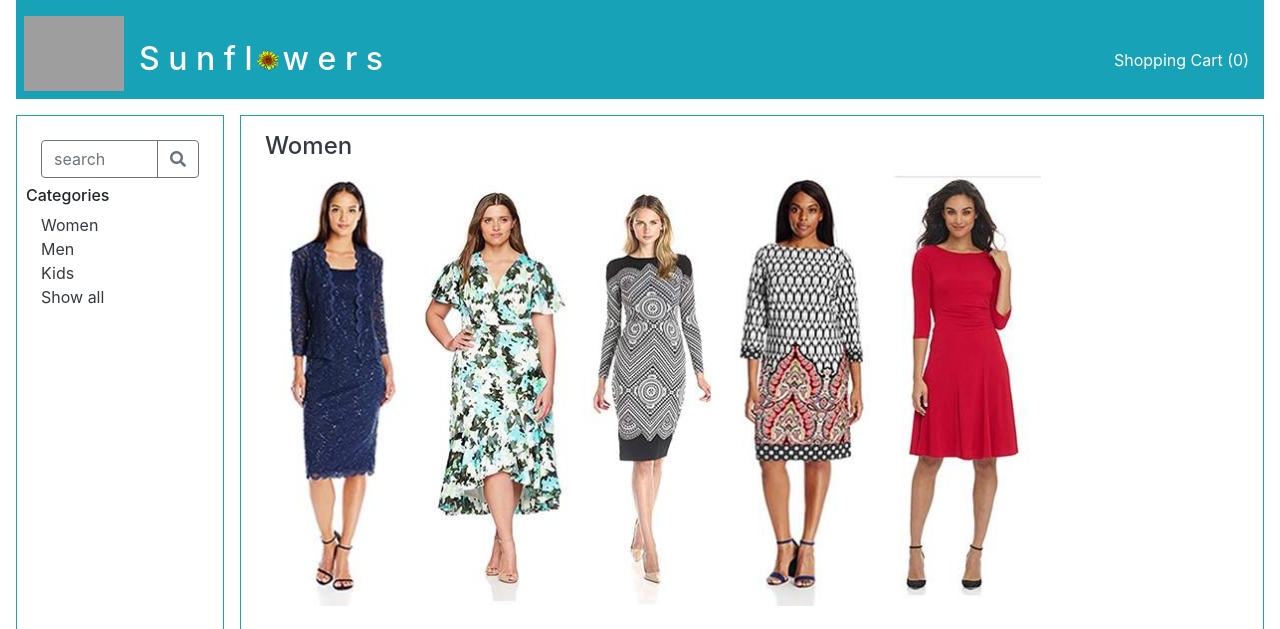
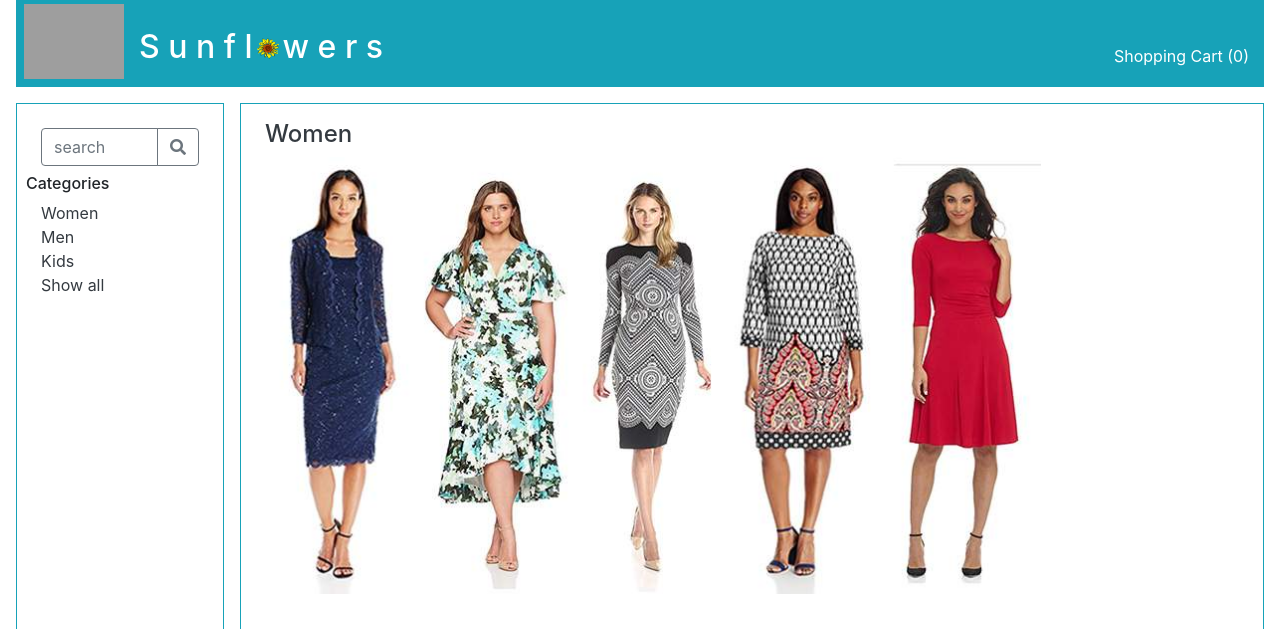
Before and after one commit to trinhgliedt/Ecommerce_Django_Project, a Django app: page / in a window 1280 px wide. Shown: the top 629 px of the page. Run offline with Django 3.2, Linux system fonts and the light colour scheme; data comes from the database, SQL or seed files in the repository; both versions use the stored data as it was after the commit; some libraries are stand-ins or nearby versions; grey boxes are pictures that could not be loaded.

Commit message:
formatted top nav bar

```diff
--- a/main/templates/_0_top_nav_bar.html
+++ b/main/templates/_0_top_nav_bar.html
@@ -3,12 +3,12 @@
 <head>
 </head>
 <body>
-    <div class="row mx-3 mb-3 bg-info pt-3 pb-2"> <!-- Header bar -->
+    <div class="row mx-3 mb-3 bg-info pt-1 pb-2"> <!-- Header bar -->
         {% load static %}
         <img src="{% static "logos/blueSunflower.png" %}" alt="logo" width="100" id="logoImg" class="ml-2"/>
         <div class="col h2 text-white mt-4" id="logoText">S u n f l<span><img src="{% static "logos/sunflower2.png" %}" alt="logo" width="30" class="mx-0" /></span>w e r s</div>
-        <div class="col text-white text-right mt-4 pt-2">
-            <a class="text-white" href="/shopping_cart">Shopping Cart  ({{quantity_in_cart}}) </a>
+        <div class="col text-white text-right mt-4 pt-3">
+            <a class="text-white " href="/shopping_cart">Shopping Cart  ({{quantity_in_cart}}) </a>
         </div>
     </div> <!-- End of Header bar -->
 </body>
```
Also changed, not shown: db.sqlite3.
